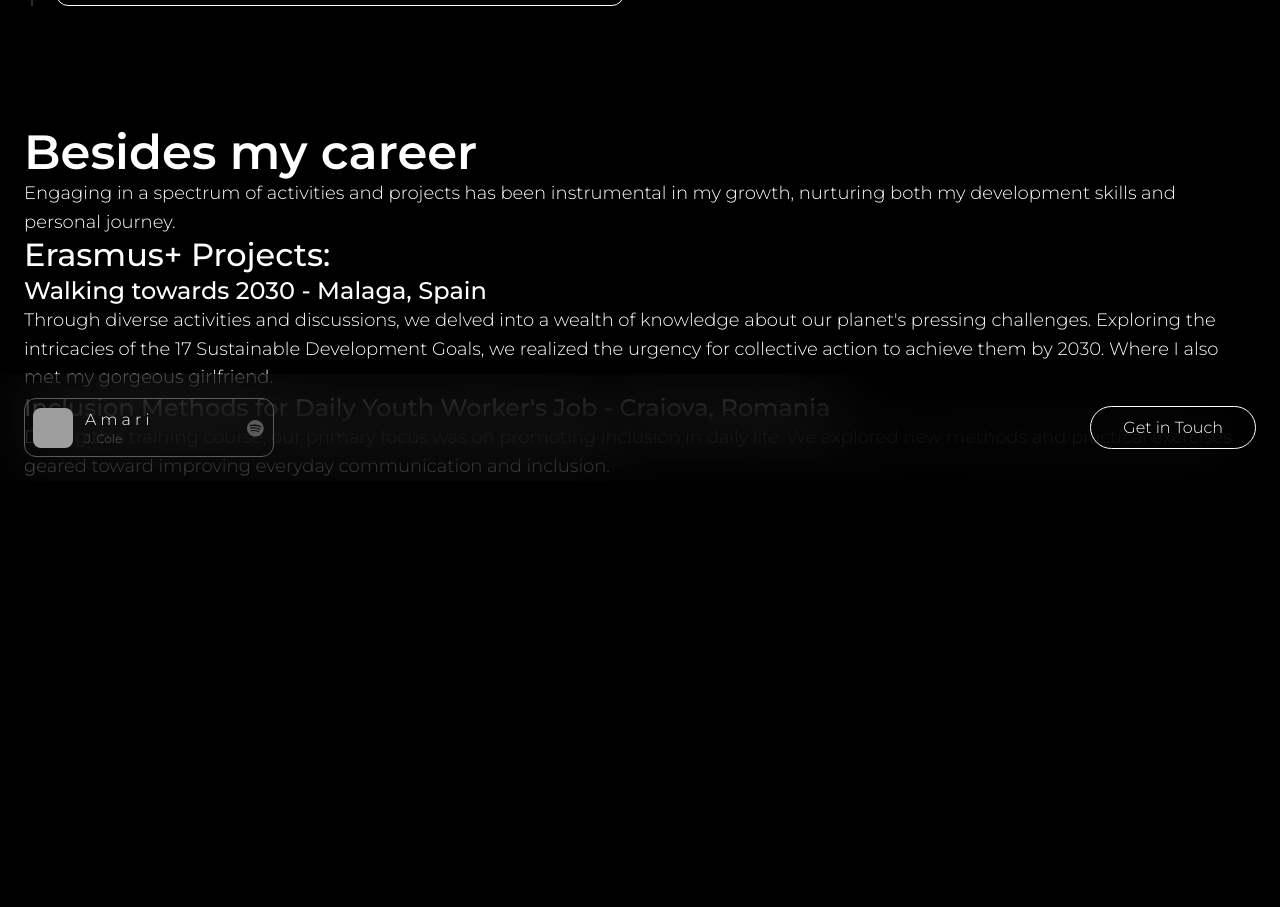
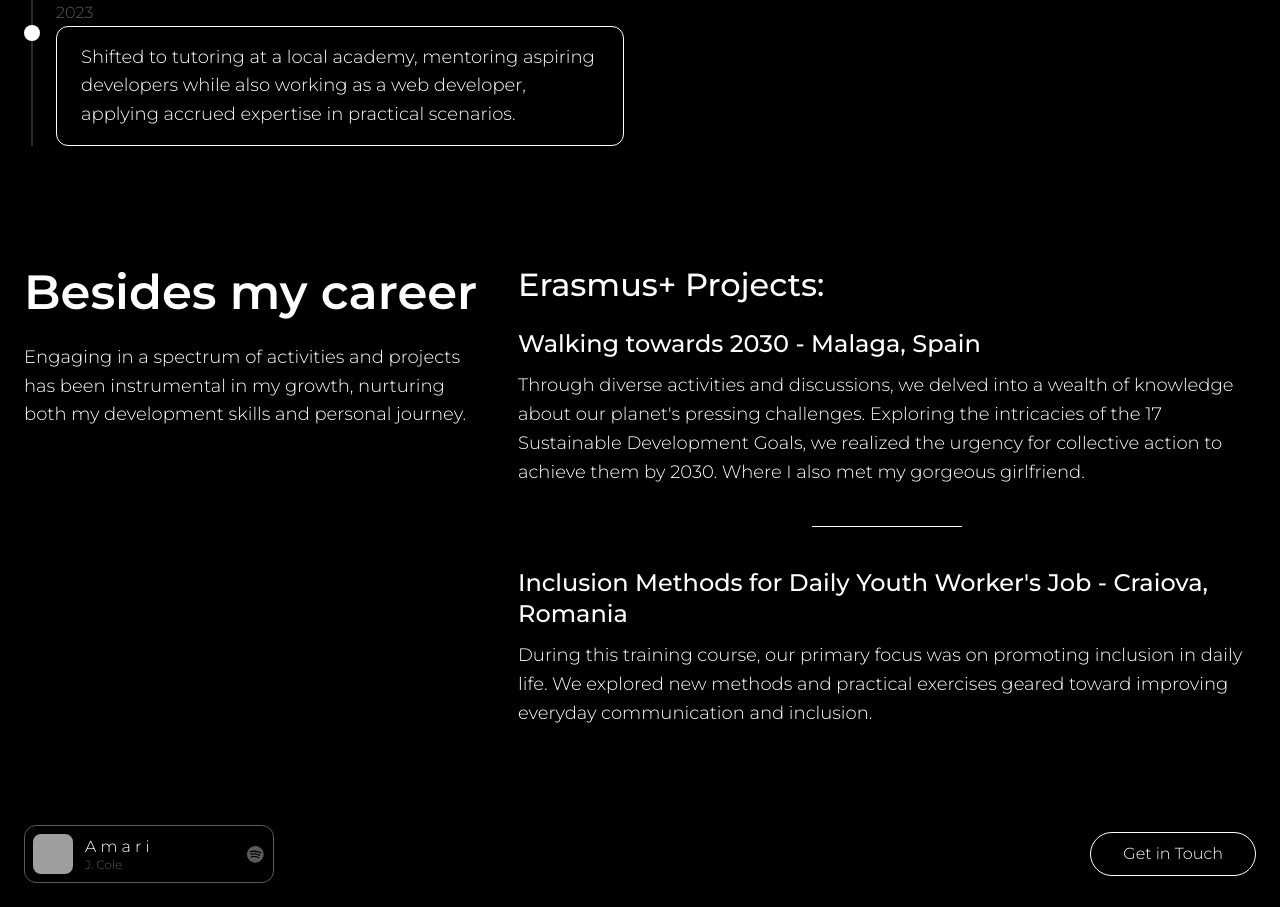
Before and after one commit to DimitarK13/Personal-Portfolio, a React (Vite) app: page /about in a window 1280 px wide. Shown: the part 1520-2427 px from the top of the page. Before the commit the page ends 2001 px from the top, so only its background shows below. Built offline with nearby package versions, Linux system fonts and the light colour scheme; grey boxes are pictures that could not be loaded.

Commit message:
style(block: more-projects)

```diff
--- a/src/routes/about.jsx
+++ b/src/routes/about.jsx
@@ -5,7 +5,7 @@ import OtherProject from '../components/OtherProject';
 export default function About() {
   return (
     <>
-      <div className='container container__padding-top'>
+      <div className='container container__padding-block'>
         <h1 className='about__heading'>
           Creative Problem Solver Embracing Innovation
         </h1>
@@ -53,11 +53,8 @@ export default function About() {
         </section>
 
         <section className='more-projects'>
-          <div className='more-projects__container'>
           <div className='more-projects__header'>
-              <h2 className='more-projects__header-heading'>
-                Besides my career
-              </h2>
+            <h2 className='more-projects__header-heading'>Besides my career</h2>
             <p className='more-projects__header-text'>
               Engaging in a spectrum of activities and projects has been
               instrumental in my growth, nurturing both my development skills
@@ -79,7 +76,6 @@ export default function About() {
               text='During this training course, our primary focus was on promoting inclusion in daily life. We explored new methods and practical exercises geared toward improving everyday communication and inclusion.'
             />
           </div>
-          </div>
         </section>
       </div>
     </>
--- a/src/styles/style.css
+++ b/src/styles/style.css
@@ -395,7 +395,7 @@ h4 {
   margin-left: auto;
 }
 
-@media (min-width: 992px) {
+@media (min-width: 993px) {
   .footer {
     position: absolute;
     bottom: 0;
@@ -610,3 +610,74 @@ h4 {
     right: -56px;
   }
 }
+
+.more-projects {
+  display: flex;
+  flex-direction: column;
+  gap: 40px;
+}
+
+.more-projects__header {
+  max-width: 454px;
+}
+
+.more-projects__header-heading {
+  margin-bottom: 16px;
+}
+
+.more-projects__projects {
+  flex: 1;
+}
+
+.more-projects__projects-heading {
+  margin-bottom: 24px;
+}
+
+.project-s {
+  padding-block: 32px;
+
+  position: relative;
+}
+
+.project-s::after {
+  content: '';
+  display: inline-block;
+  position: absolute;
+  bottom: 0;
+  left: 50%;
+  transform: translateX(-50%);
+  width: 150px;
+  height: 1px;
+  background-color: var(--clr-neutral-100);
+}
+
+.project-s:last-of-type {
+  padding-bottom: 0;
+}
+
+.project-s:last-of-type::after {
+  display: none;
+}
+
+.project-s:first-of-type {
+  padding-top: 0;
+}
+
+.project-s__heading {
+  margin-bottom: 12px;
+}
+
+@media (min-width: 993px) {
+  .more-projects {
+    flex-direction: row;
+    justify-content: space-between;
+  }
+
+  .more-projects__header-heading {
+    margin-bottom: 24px;
+  }
+
+  .project-s {
+    padding-block: 40px;
+  }
+}
```
Lines whose indentation alone changed are shown as unchanged.
